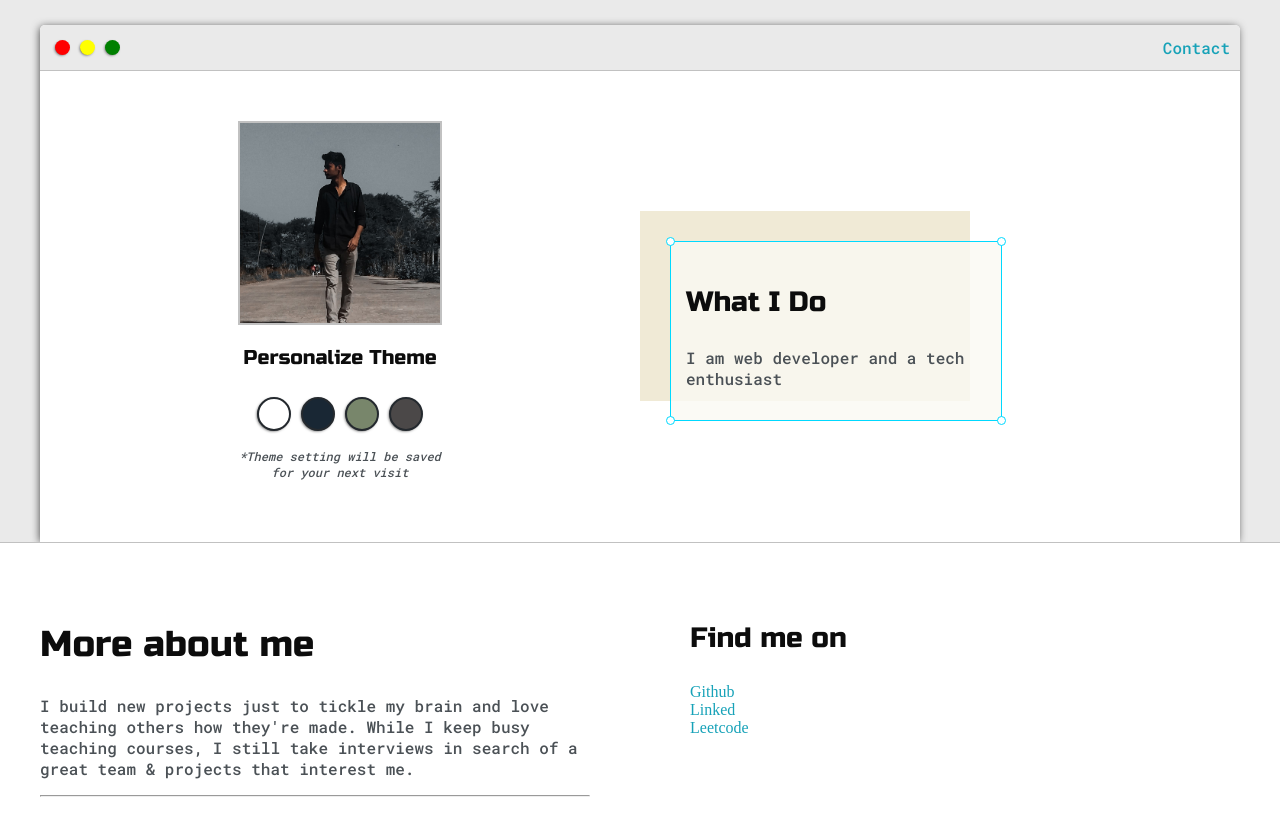
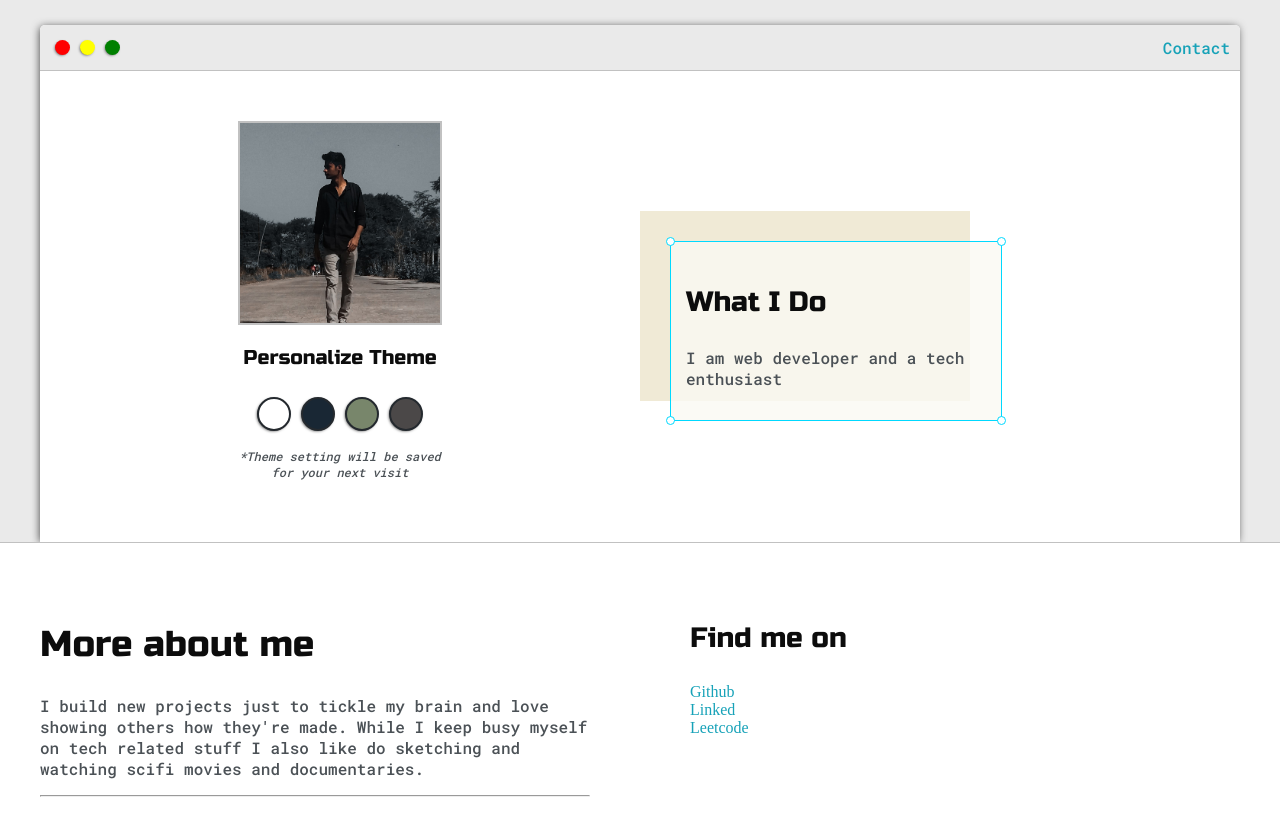
Before and after one commit to pradeepjaiswal368/portfolio-website, a plain HTML site: page index.html in a window 1280 px wide. Shown: the part 136-952 px from the top of the page. Drawn offline with Linux system fonts and the light colour scheme.

Commit message:
Update index.html

```diff
--- a/index.html
+++ b/index.html
@@ -71,9 +71,9 @@
         <div class="about-me" >
             <h2>More about me</h2>
             <p>
-                I build new projects just to tickle my brain and love teaching others how they're made.
+                I build new projects just to tickle my brain and love showing others how they're made.
 
-While I keep busy teaching courses, I still take interviews in search of a great team & projects that interest me.
+While I keep busy myself on tech related stuff I also like do sketching and watching scifi movies and documentaries.
             </p>
 
             <hr>
```
